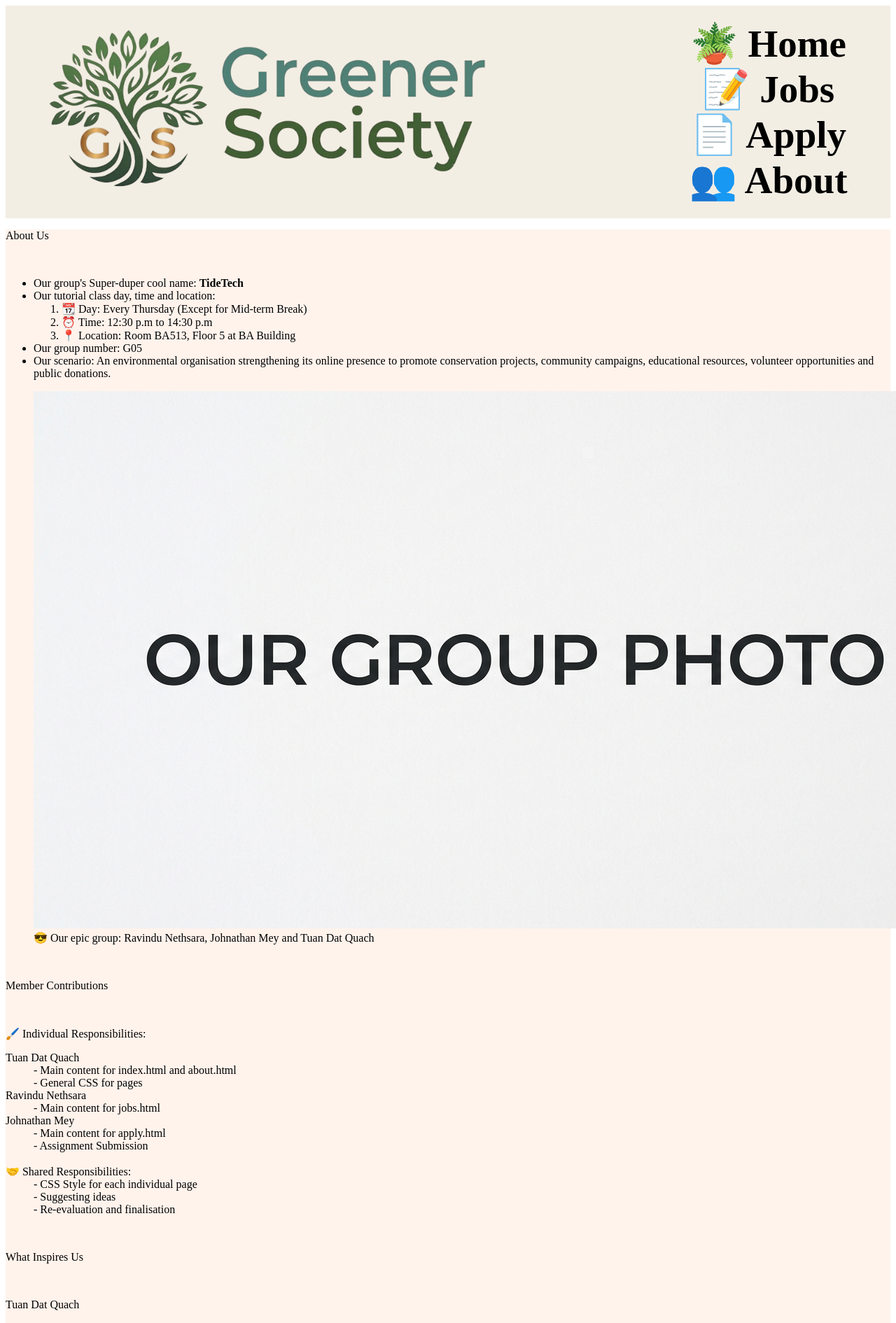
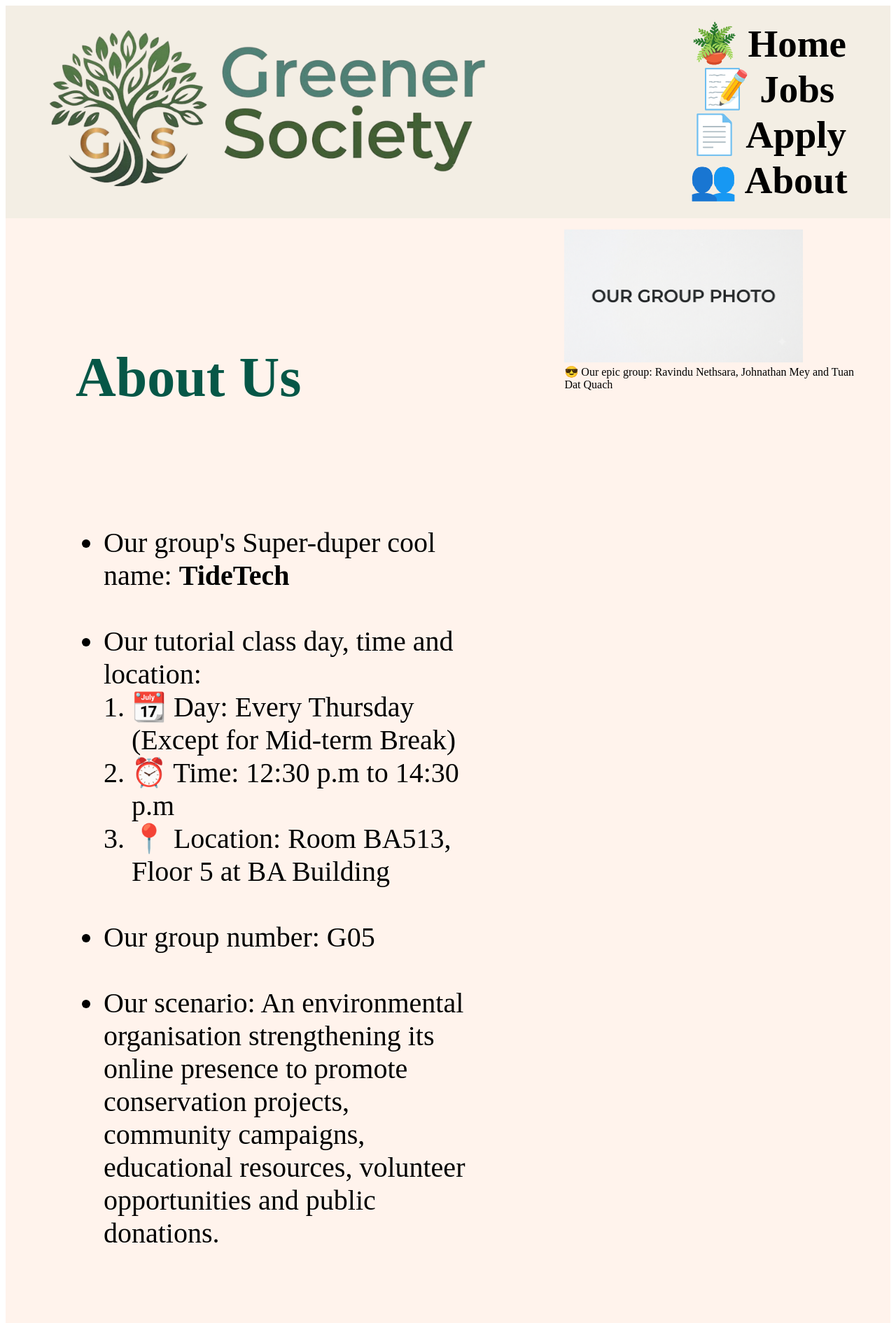
Before and after one commit to Tuan-Dat-Quach/COS10026---Applied-Web-Project-Part-1, a PHP site: page /about.html in a window 1280 px wide; the page is wider, and only the part inside the window is pictured. Shown: the top 1891 px of that part at 70% size. Run offline with PHP 8.4, Linux system fonts and the light colour scheme.

Commit message:
- Added CSS for the first grid layout in about page

```diff
--- a/about.html
+++ b/about.html
@@ -34,17 +34,20 @@
         <main>
             <section class="about-us">
                 <div class="about-group">
-                <p> About Us </p>
+                <p id="about-titles"> <strong> About Us </strong> </p>
                 <br>
                 <ul>
                     <li> Our group's Super-duper cool name: <strong> TideTech </strong> </li>
+                    <br>
                     <li> Our tutorial class day, time and location: </li>
                         <ol>
                             <li> 📆 Day: Every Thursday (Except for Mid-term Break) </li>
                             <li> ⏰ Time: 12:30 p.m to 14:30 p.m </li>
                             <li> 📍 Location: Room BA513, Floor 5 at BA Building </li>
                         </ol>
+                        <br>
                     <li> Our group number: G05 </li>
+                    <br>
                     <li> Our scenario: An environmental organisation strengthening its online presence to promote conservation projects, community campaigns,
                          educational resources, volunteer opportunities and public donations. </li>
                 </ul>
@@ -63,7 +66,7 @@
                     <img>
                 </figure>
 
-                <p> Member Contributions </p>
+                <p id="about-titles"> <strong> Member Contributions </strong> </p>
                 <br>
                 <p> 🖌️ Individual Responsibilities: </p>
                 <dl>
@@ -85,7 +88,7 @@
             <br>
 
             <section>
-                <p> What Inspires Us </p>
+                <p id="about-titles"> <strong> What Inspires Us </strong> </p>
                 <br>
                 <p> Tuan Dat Quach </p>
                 <figure>
@@ -114,7 +117,7 @@
             <br>
 
             <section>
-                <p> Finally... Our thrilling secrets! </p>
+                <p id="about-titles"> <strong> Finally... Our thrilling secrets! </strong> </p>
                 <table>
                     <thead>
                         <tr>
--- a/index.html
+++ b/index.html
@@ -130,11 +130,11 @@
                 + Gif: https://giphy.com/gifs/lazoo-green-earth-4QFBn7Or4Qw43x6qVs
                 + Image: https://www.norwestcommunity.com.au/event/clean-up-the-world-start-with-your-community-ever-wondered-how-you-can-be-the-one-to-bring-change-to-the-neighbourhood/
                 -->
-                <figure id="image1">
+                <figure>
                     <img src="images/tree-planting.gif" alt="Tree Planting Activities" loading="lazy">
                     <figcaption id="index-caption"> <em> <strong> Tree-planting activities are organized on a regular basis. </strong> </em> </figcaption>
                 </figure>
-                <figure id="image2">
+                <figure>
                     <img src="images/description_image2.jpg" alt="Local Cleanup Activities" loading="lazy">
                     <figcaption id="index-caption"> <em> <strong> Local cleanup activities are also a key part of our initiatives. </strong> </em> </figcaption>
                 </figure>
--- a/styles/styles.css
+++ b/styles/styles.css
@@ -233,3 +233,31 @@ footer p a:hover {
 
 
 /* This is the section for CSS applied to about.html */
+
+
+#about-titles {
+    color:#065747;
+    font-family: Verdana, Geneva, Tahoma, sans-serif;
+    font-size: 80px;
+}
+
+.about-us {
+    display: grid;
+    grid-template-columns: 3fr 2fr;
+}
+
+.about-group {
+    display: grid;
+    grid-template-columns: 1fr;
+    font-size: 40px;
+    margin: 100px 100px
+}
+
+.group-photo {
+    display: grid;
+    grid-template-columns: 1fr;
+}
+
+.group-photo img {
+    max-width: 80%;
+}
```
